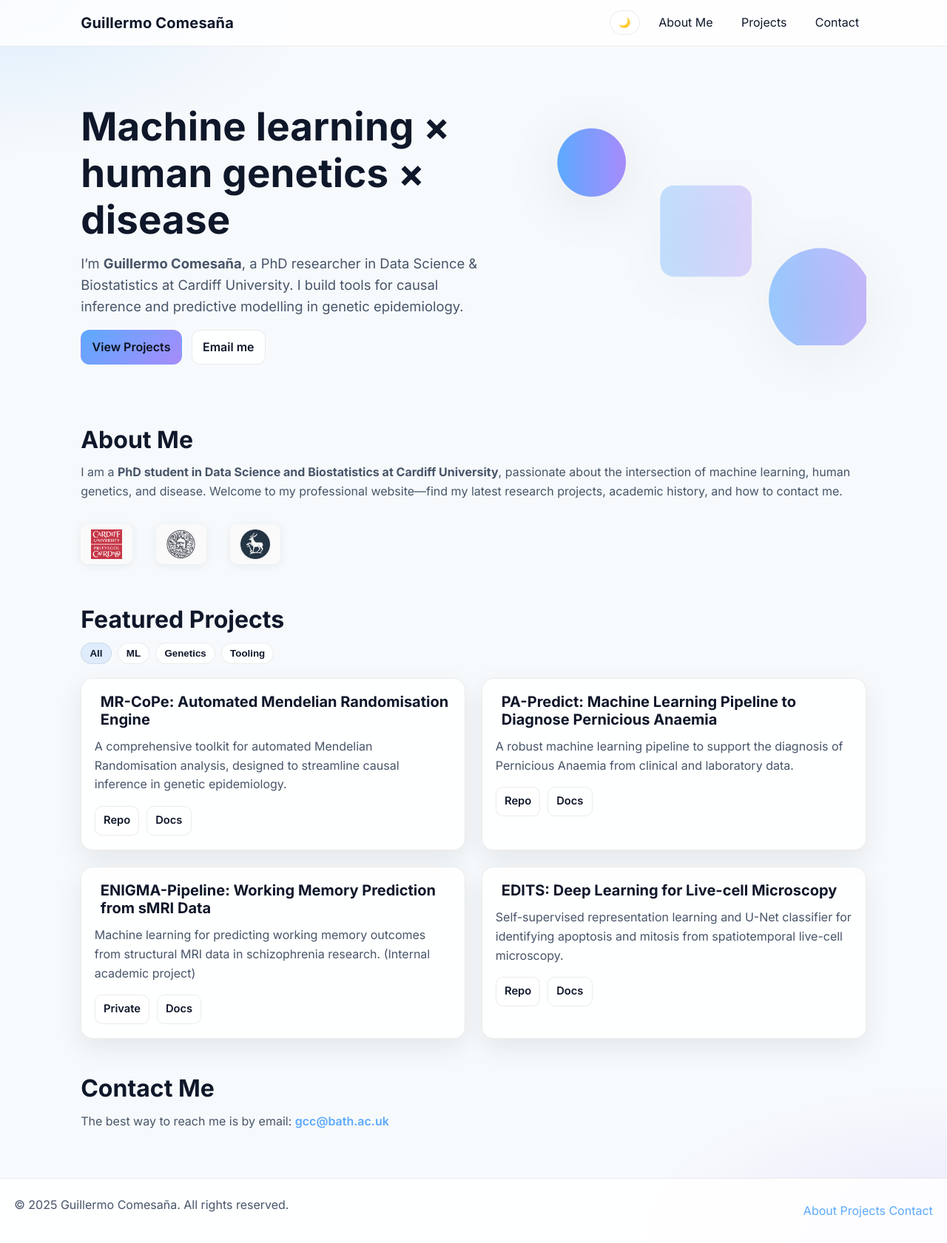
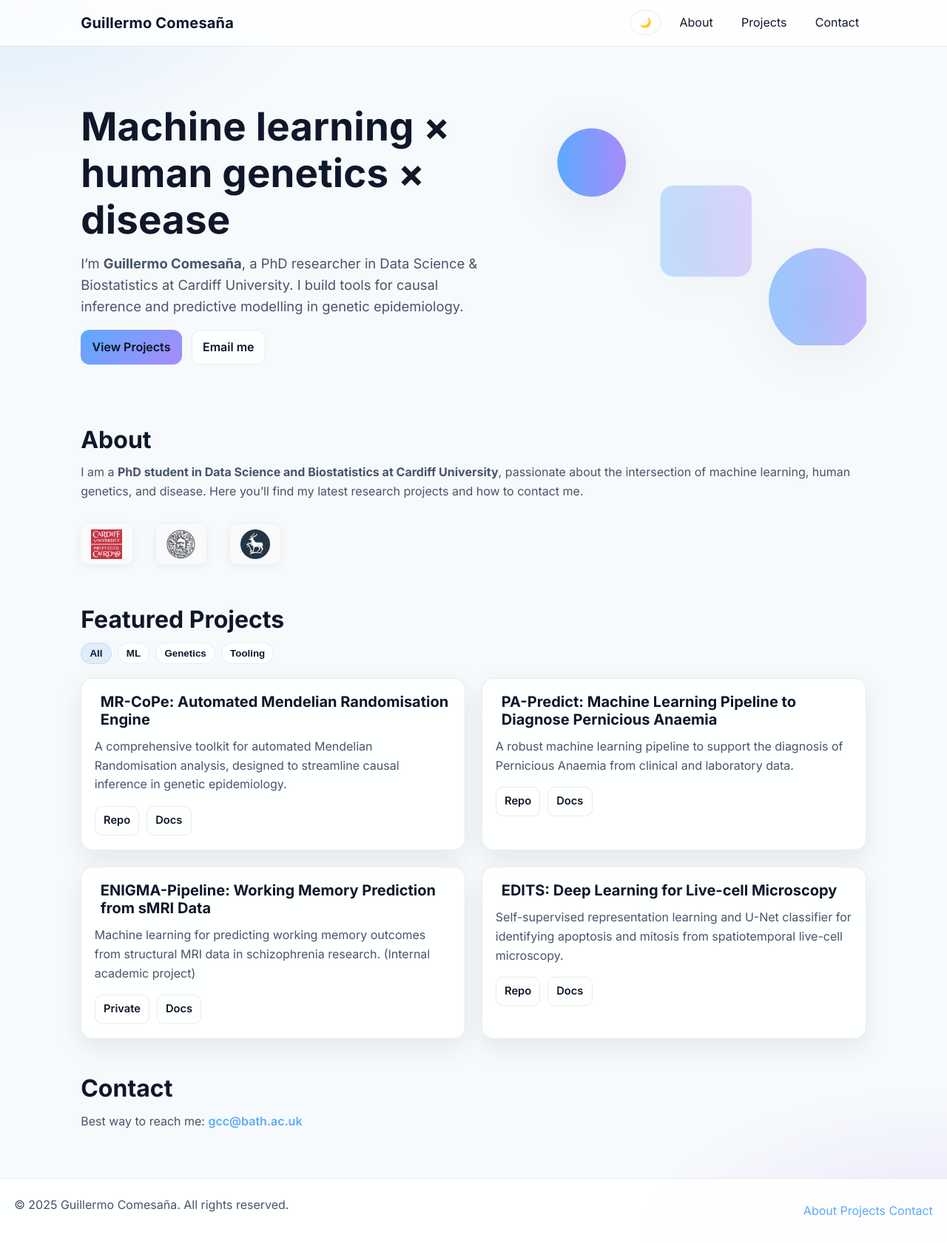
Before and after one commit to guillermocomesanacimadevila/guillermocomesanacimadevila.github.io, a plain HTML site: page index.html in a window 1280 px wide. Shown: the whole page at 74% size. Drawn offline with Linux system fonts and the light colour scheme.

Commit message:
Update index.html

```diff
--- a/index.html
+++ b/index.html
@@ -3,24 +3,25 @@
 <head>
   <meta charset="UTF-8" />
   <meta name="viewport" content="width=device-width, initial-scale=1" />
+
   <title>Guillermo Comesaña | Data Science & Biostatistics</title>
-  <meta name="description" content="PhD student in Data Science & Biostatistics at Cardiff University. Research at the intersection of machine learning, human genetics, and disease." />
+  <meta name="description" content="PhD student in Data Science & Biostatistics at Cardiff University. Machine learning × human genetics × disease." />
   <meta name="author" content="Guillermo Comesaña" />
 
-  <!-- Open Graph -->
+  <!-- Favicons -->
+  <link rel="icon" href="icons/favicon.svg" type="image/svg+xml">
+  <link rel="icon" href="icons/favicon.png" sizes="32x32">
+  <link rel="apple-touch-icon" href="icons/apple-touch-icon.png">
+
+  <!-- Social preview -->
   <meta property="og:type" content="website" />
   <meta property="og:title" content="Guillermo Comesaña | Data Science & Biostatistics" />
-  <meta property="og:description" content="PhD student at Cardiff University, focusing on machine learning for genetics and disease." />
+  <meta property="og:description" content="PhD student at Cardiff University. Machine learning × human genetics × disease." />
   <meta property="og:url" content="https://guillermocomesana.github.io/" />
   <meta property="og:image" content="images/og-card.png" />
-
-  <!-- Twitter Card -->
   <meta name="twitter:card" content="summary_large_image" />
-  <meta name="theme-color" content="#0f172a" />
 
   <link rel="stylesheet" href="style.css" />
-  <!-- Optional favicons -->
-  <!-- <link rel="icon" href="images/favicon.png" sizes="32x32"> -->
   <noscript><style>.reveal,.fade-in{opacity:1;transform:none}</style></noscript>
 </head>
 <body>
@@ -31,7 +32,7 @@
       <a class="logo" href="/" aria-label="Home">Guillermo Comesaña</a>
       <button id="dark-mode-toggle" class="icon-btn" aria-label="Toggle dark mode" title="Toggle dark mode">🌙</button>
       <ul class="nav-links">
-        <li><a href="#about" tabindex="1">About Me</a></li>
+        <li><a href="#about" tabindex="1">About</a></li>
         <li><a href="#projects" tabindex="2">Projects</a></li>
         <li><a href="#contact" tabindex="3">Contact</a></li>
       </ul>
@@ -69,11 +70,11 @@
 
     <!-- ABOUT -->
     <section id="about" class="section about reveal" aria-labelledby="about-title">
-      <h2 id="about-title">About Me</h2>
+      <h2 id="about-title">About</h2>
       <p>
-        I am a <strong>PhD student in Data Science and Biostatistics at Cardiff University</strong>, passionate about the intersection
-        of machine learning, human genetics, and disease. Welcome to my professional website—find my latest research projects,
-        academic history, and how to contact me.
+        I am a <strong>PhD student in Data Science and Biostatistics at Cardiff University</strong>, passionate about
+        the intersection of machine learning, human genetics, and disease. Here you’ll find my latest research projects
+        and how to contact me.
       </p>
       <div class="unis" aria-label="Universities">
         <a href="https://www.cardiff.ac.uk/" target="_blank" rel="noopener" title="Cardiff University">
@@ -91,6 +92,7 @@
     <!-- PROJECTS -->
     <section id="projects" class="section projects reveal" aria-labelledby="projects-title">
       <h2 id="projects-title">Featured Projects</h2>
+
       <div class="filters" role="group" aria-label="Filter projects">
         <button class="chip is-active" data-filter="all">All</button>
         <button class="chip" data-filter="ml">ML</button>
@@ -98,9 +100,7 @@
         <button class="chip" data-filter="infra">Tooling</button>
       </div>
 
-      <div class="projects-list" id="projects-grid">
-        <!-- Cards will be rendered by script.js -->
-      </div>
+      <div class="projects-list" id="projects-grid"></div>
 
       <template id="project-card-template">
         <article class="project-card" tabindex="0">
@@ -117,12 +117,8 @@
 
     <!-- CONTACT -->
     <section id="contact" class="section contact reveal" aria-labelledby="contact-title">
-      <h2 id="contact-title">Contact Me</h2>
-      <p>
-        The best way to reach me is by email:
-        <a href="mailto:gcc@bath.ac.uk">gcc@bath.ac.uk</a>
-      </p>
-      <!-- Add LinkedIn / Scholar if you like -->
+      <h2 id="contact-title">Contact</h2>
+      <p>Best way to reach me: <a href="mailto:gcc@bath.ac.uk">gcc@bath.ac.uk</a></p>
     </section>
   </main>
 
```
